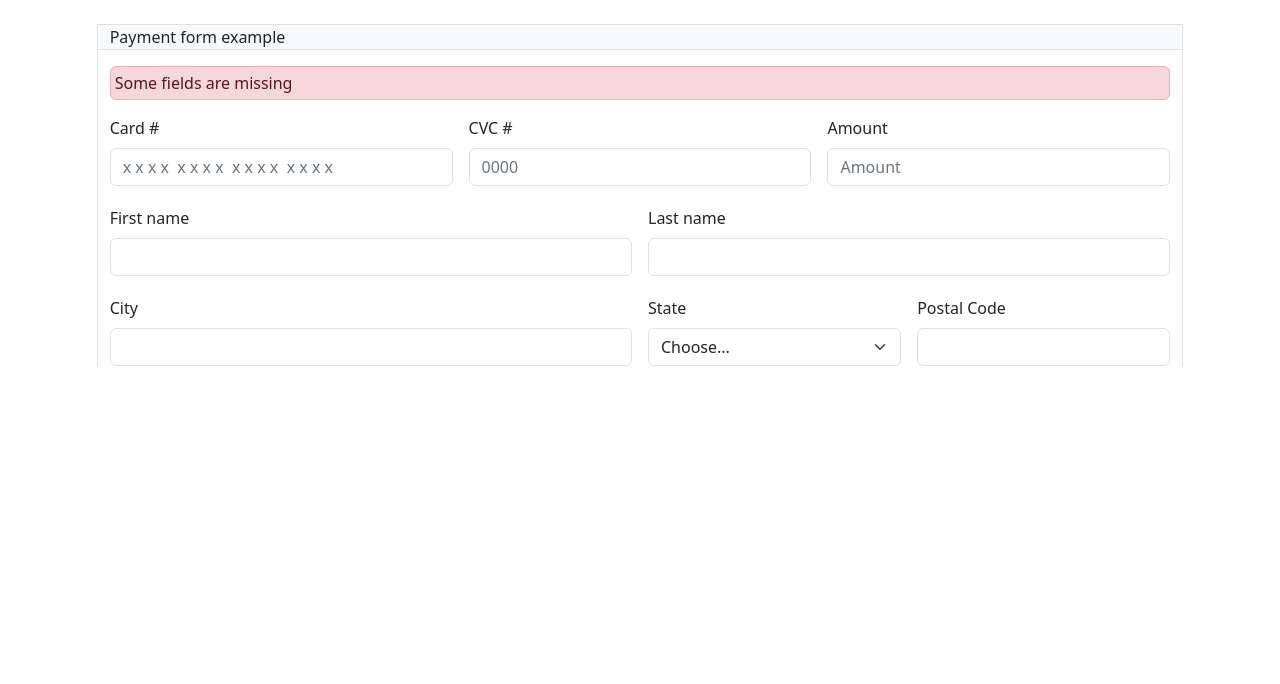
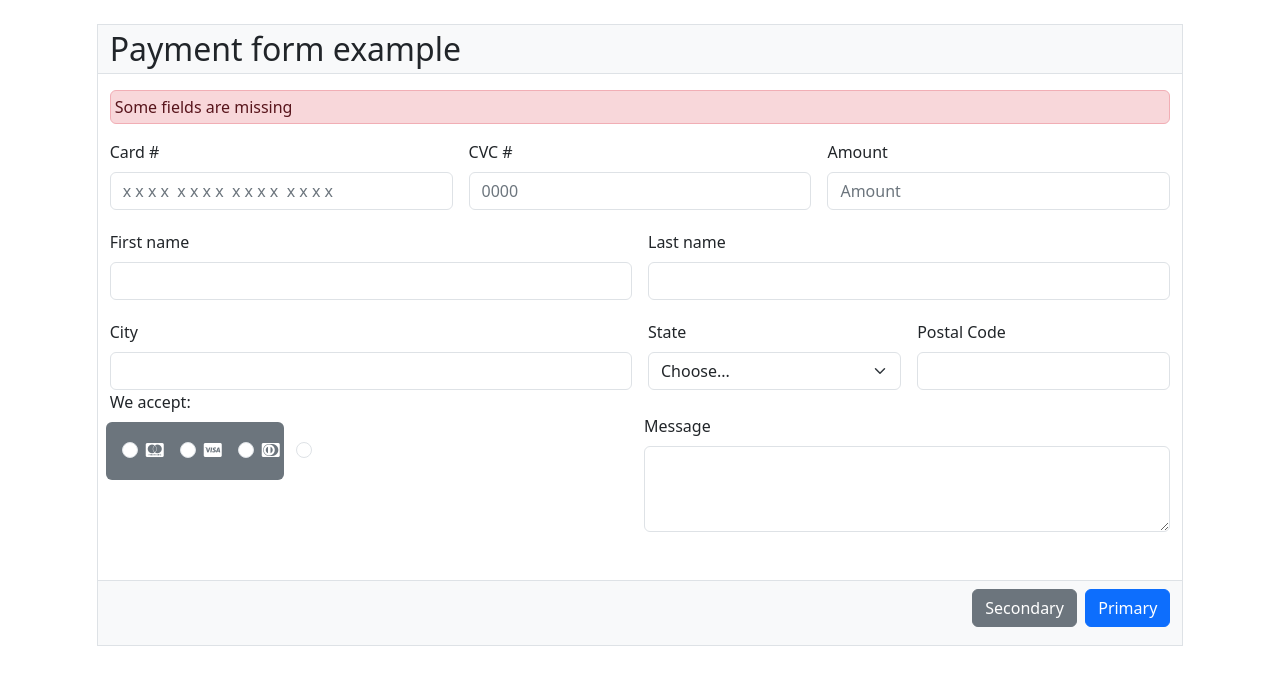
Before and after one commit to tomasbeckmann/Bootstrap-Form, a plain HTML site: page index.html in a window 1280 px wide. Drawn offline with nearby package versions, Linux system fonts and the light colour scheme.

Commit message:
un mensaje

```diff
--- a/index.html
+++ b/index.html
@@ -6,14 +6,15 @@
     <meta name="viewport" content="width=device-width, initial-scale=1.0">
     <link href="https://cdn.jsdelivr.net/npm/bootstrap@5.3.2/dist/css/bootstrap.min.css" rel="stylesheet"
         integrity="sha384-T3c6CoIi6uLrA9TneNEoa7RxnatzjcDSCmG1MXxSR1GAsXEV/Dwwykc2MPK8M2HN" crossorigin="anonymous">
-    <title>Document</title>
+    <script src="https://kit.fontawesome.com/61d16cfdce.js" crossorigin="anonymous"></script>
+    <title>Payment Form</title>
 </head>
 
 <body>
     <container class="m-5">
-        <div class="row">
+        <div class="row fw-medium">
             <div class="col"></div>
-            <div class="col-10 border bg-light">
+            <div class="col-10 border fs-2 bg-light">
                 Payment form example
             </div>
             <div class="col"></div>
@@ -27,7 +28,7 @@
             </div>
             <div class="col"></div>
         </div>
-        <div class="row">
+        <div class="row fw-medium">
             <div class="col"></div>
             <div class="col-10 border border-top-0 border-bottom-0">
                 <form class="row g-3">
@@ -48,7 +49,7 @@
             </div>
             <div class="col"></div>
         </div>
-        <div class="row">
+        <div class="row fw-medium">
             <div class="col"></div>
             <div class="col-10 border border-top-0 border-bottom-0">
                 <form class="row g-3 mt-1">
@@ -64,7 +65,7 @@
             </div>
             <div class="col"></div>
         </div>
-        <div class="row">
+        <div class="row fw-medium">
             <div class="col"></div>
             <div class="col-10 border border-top-0 border-bottom-0">
                 <form class="row g-3 mt-1">
@@ -87,6 +88,60 @@
             </div>
             <div class="col"></div>
         </div>
+        <div class="row">
+            <div class="col"></div>
+            <div class="col-10 border border-top-0 border-bottom-0">
+                <form class="row g-2">
+                    <div class="fw-medium">We accept:</div>
+                    <div class="col-md-2 bg-secondary rounded d-flex justify-content-evenly h-50 p-3">
+                        <div class="form-check form-check-inline">
+                            <input class="form-check-input" type="radio" name="inlineRadioOptions" id="inlineRadio1"
+                                value="option1">
+                            <label class="form-check-label" for="inlineRadio1">
+                                <i class="fa-brands fa-cc-mastercard" style="color: #ffffff;"></i>
+                            </label>
+                        </div>
+                        <div class="form-check form-check-inline">
+                            <input class="form-check-input" type="radio" name="inlineRadioOptions" id="inlineRadio2"
+                                value="option2">
+                            <label class="form-check-label" for="inlineRadio2">
+                                <i class="fa-brands fa-cc-visa" style="color: #ffffff;"></i>
+                            </label>
+                        </div>
+                        <div class="form-check form-check-inline">
+                            <input class="form-check-input" type="radio" name="inlineRadioOptions" id="inlineRadio3"
+                                value="option3">
+                            <label class="form-check-label" for="inlineRadio3">
+                                <i class="fa-brands fa-cc-diners-club" style="color: #ffffff;"></i>
+                            </label>
+                        </div>
+                        <div class="form-check form-check-inline">
+                            <input class="form-check-input" type="radio" name="inlineRadioOptions" id="inlineRadio4"
+                                value="option4">
+                            <label class="form-check-label" for="inlineRadio4">
+                                <i class="fa-brands fa-cc-amex" style="color: #ffffff;"></i>
+                            </label>
+                        </div>
+                    </div>
+                    <div class="col-md-4"></div>
+                    <div class="col-md-6 mt-0 mb-5">
+                        <label for="exampleFormControlTextarea1" class="form-label">Message</label>
+                        <textarea class="form-control" id="exampleFormControlTextarea1" rows="3"></textarea>
+                    </div>
+                </form>
+            </div>
+            <div class="col"></div>
+        </div>
+        <div class="row fw-medium">
+            <div class="col"></div>
+            <div class="col-10 border fs-2 bg-light d-flex justify-content-end">
+                <div class="mb-3">
+                <button type="button" class="btn btn-secondary">Secondary</button>
+                <button type="button" class="btn btn-primary">Primary</button>
+            </div>
+            </div>
+            <div class="col"></div>
+        </div>
 
     </container>
 </body>
```
Lines whose indentation alone changed are shown as unchanged.
